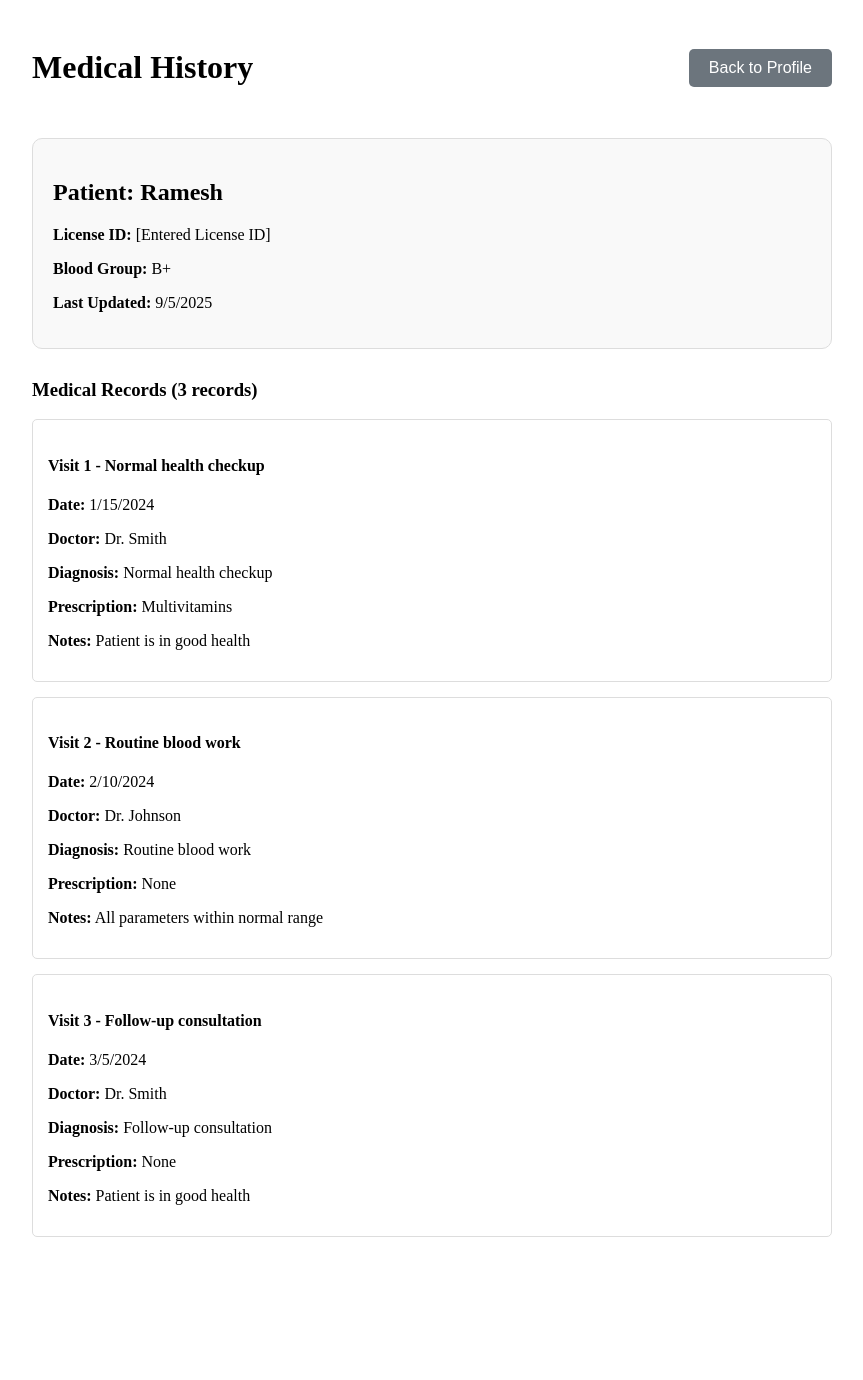
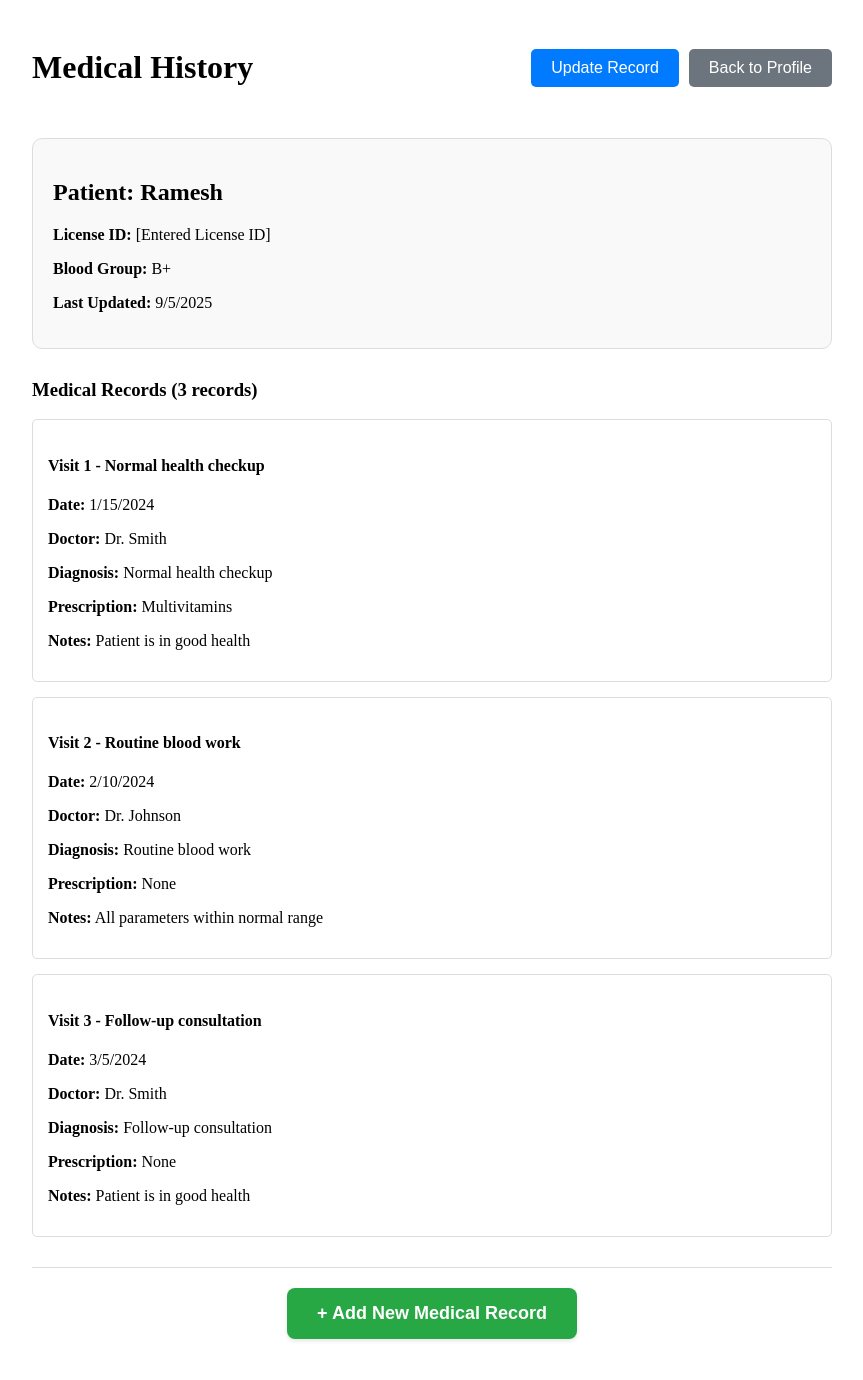
Before and after one commit to SaadArqam/sehatconnect, a React (Vite) app: page /history in a window 1280 px wide. Shown: the top 1380 px of the page, without its empty margins (208-1071 px from the left). Before the commit the page ends 1280 px from the top, so only its background shows below. Built offline with nearby package versions, Linux system fonts and the light colour scheme.

Commit message:
update logic

```diff
--- a/src/components/history.jsx
+++ b/src/components/history.jsx
@@ -13,6 +13,21 @@ function History() {
     <div style={{ padding: '20px', maxWidth: '800px', margin: '0 auto' }}>
       <div style={{ display: 'flex', justifyContent: 'space-between', alignItems: 'center', marginBottom: '30px' }}>
         <h1>Medical History</h1>
+        <div style={{ display: 'flex', gap: '10px' }}>
+          <button
+            onClick={() => navigate('/update')}
+            style={{
+              padding: '10px 20px',
+              backgroundColor: '#007bff',
+              color: 'white',
+              border: 'none',
+              borderRadius: '5px',
+              cursor: 'pointer',
+              fontSize: '16px'
+            }}
+          >
+            Update Record
+          </button>
           <button
             onClick={handleGoBack}
             style={{
@@ -27,6 +42,7 @@ function History() {
           >
             Back to Profile
           </button>
+        </div>
       </div>
 
       <div style={{
@@ -73,6 +89,31 @@ function History() {
           ))
         )}
       </div>
+
+      {/* Update Record Button at Bottom */}
+      <div style={{
+        marginTop: '30px',
+        textAlign: 'center',
+        padding: '20px',
+        borderTop: '1px solid #ddd'
+      }}>
+        <button
+          onClick={() => navigate('/update')}
+          style={{
+            padding: '15px 30px',
+            backgroundColor: '#28a745',
+            color: 'white',
+            border: 'none',
+            borderRadius: '8px',
+            cursor: 'pointer',
+            fontSize: '18px',
+            fontWeight: 'bold',
+            boxShadow: '0 2px 4px rgba(0,0,0,0.1)'
+          }}
+        >
+          + Add New Medical Record
+        </button>
+      </div>
     </div>
   );
 }
```
Lines whose indentation alone changed are shown as unchanged.
